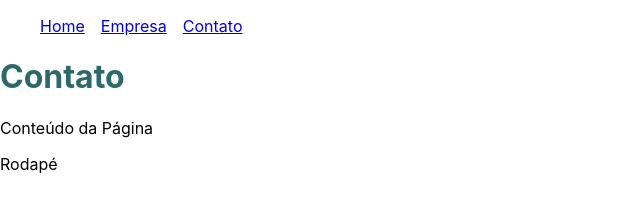
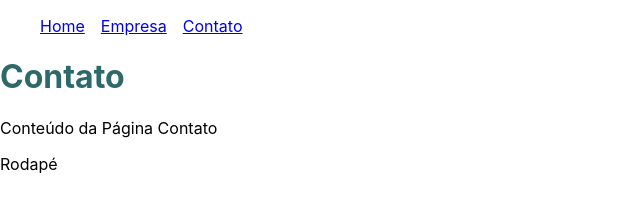
Before and after one commit to monamourdev/simplebudget, a React (Create React App) app in the folder budget/: page /contato in a window 1280 px wide. Shown: the top 208 px of the page, without its empty margins (0-640 px from the left). Built offline with nearby package versions, Linux system fonts and the light colour scheme.

Commit message:
fix: Change paragraphs

```diff
--- a/budget/src/pages/Contato.js
+++ b/budget/src/pages/Contato.js
@@ -4,7 +4,7 @@ function Contato(){
     return(
         <div>
             <h1>Contato</h1>
-            <p>Conteúdo da Página</p>
+            <p>Conteúdo da Página Contato</p>
         </div>
     )
 }
--- a/budget/src/pages/Empresa.js
+++ b/budget/src/pages/Empresa.js
@@ -4,7 +4,7 @@ function Empresa(){
     return(
         <div>
             <h1>Empresa</h1>
-            <p>Conteúdo da Página</p>
+            <p>Conteúdo da Página Empresa</p>
         </div>
     )
 }
--- a/budget/src/pages/Home.js
+++ b/budget/src/pages/Home.js
@@ -4,7 +4,7 @@ function Home(){
     return(
         <div>
             <h1>Home</h1>
-            <p>Conteúdo da Página</p>
+            <p>Conteúdo da Página Inicial</p>
         </div>
     )
 }
```
